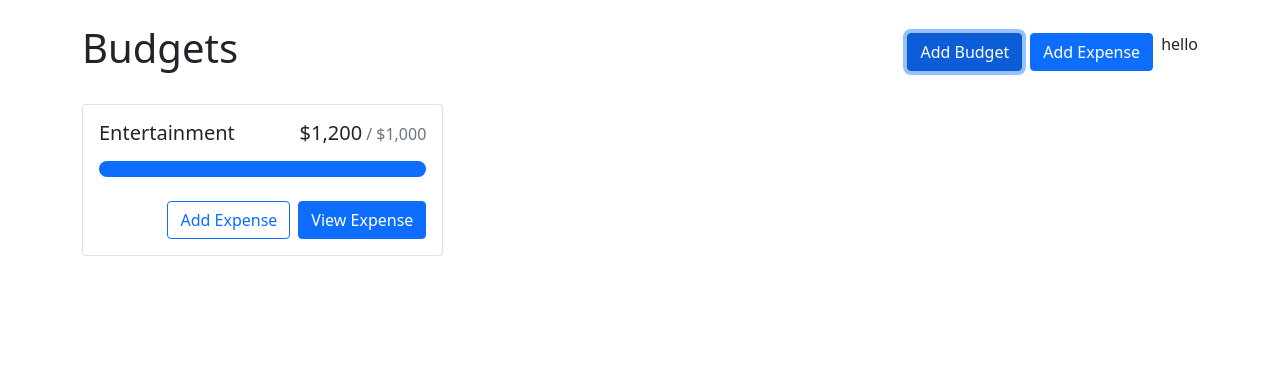
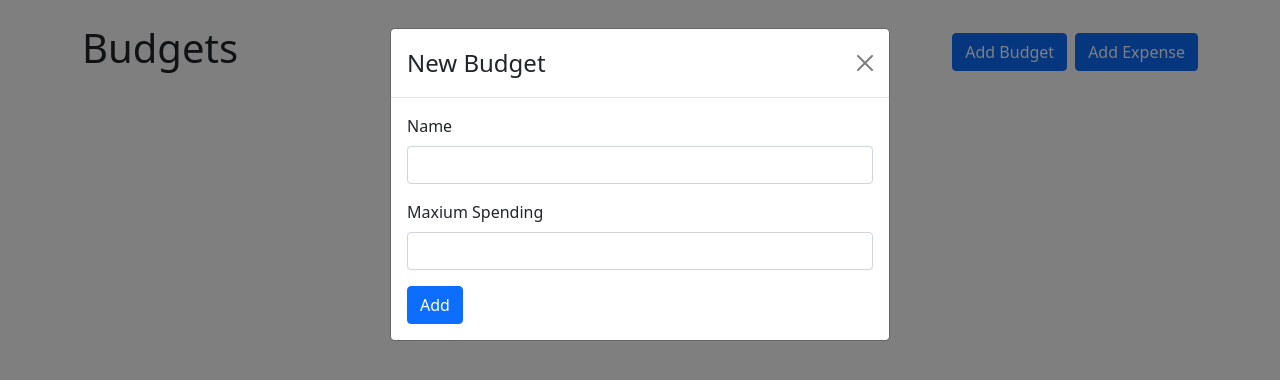
Before and after one commit to drewwoods55/budgeting_app, a React (Create React App) app: page / in a window 1280 px wide. Both pictures are taken after a click on the button "Add Budget". Shown: the top 380 px of the page. Built offline with nearby package versions, Linux system fonts and the light colour scheme.

Commit message:
added logic of adding a new budget card. Used local storage to house data. Next will be handling deleting budget cards. Also need to add Add Expnse functionality

```diff
--- a/src/App.js
+++ b/src/App.js
@@ -1,16 +1,22 @@
 import { Button, Stack } from 'react-bootstrap';
 import Container from 'react-bootstrap/Container';
+import AddBudgetModal from './components/AddBudgetModal';
 import BudgetCard from './components/BudgetCard';
+import {useState} from "react"
+import { BudgetsProvider, useBudgets } from './contexts/BudgetsContext';
 
 
 function App() {
+  const [showAddBudgetModal, setShowAddBudgetModal] = useState(false)
+  const { budgets, getBudgetExpenses } = useBudgets()
+
   return (
+    <>
     <Container className='my-4'>
       <Stack direction="horizontal" gap={2} className='mb-4'>
         <h1 className='me-auto'>Budgets</h1>
-        <Button variant="primary">Add Budget</Button>
+        <Button variant="primary" onClick={() => setShowAddBudgetModal(true)}>Add Budget</Button>
         <Button vasriant="outline-primary">Add Expense</Button>
-        <p>hello</p>
       </Stack>
       <div
         style={{
@@ -20,15 +26,26 @@ function App() {
           alignItems: "flex-start",
         }}
       >
-        <BudgetCard
-        name="Entertainment"
-        gray
-        amount={1200}
-        max={1000}
-        >
-        </BudgetCard>
+        {budgets.map(budget => {
+          const amount = getBudgetExpenses(budget.id).reduce(
+            (total,expense) => total + expense.amount, 0
+          )
+          return(
+          <BudgetCard
+          key={budget.id}
+          name={budget.name}
+          amount={amount}
+          max={budget.max}
+          />
+          )
+        })}
+
       </div>
     </Container>
+    <AddBudgetModal
+    show={showAddBudgetModal}
+    handleClose={()=> setShowAddBudgetModal(false)}/>
+    </>
   )
 }
 
--- /dev/null
+++ b/src/components/AddBudgetModal.js
@@ -0,0 +1,47 @@
+import { Form, Modal, Button } from 'react-bootstrap'
+import { useRef } from 'react'
+import React from 'react'
+import { useBudgets } from '../contexts/BudgetsContext'
+
+
+function AddBudgetModal({show, handleClose}) {
+    const nameRef = useRef()
+    const maxRef = useRef()
+    const { addBudget } = useBudgets()
+function handleSubmit(e){
+    e.preventDefault()
+    addBudget(
+        {
+            name: nameRef.current.value,
+            max: parseFloat(maxRef.current.value)
+        })
+        handleClose()
+}
+
+  return (
+    <Modal show={show} onHide={handleClose}>
+        <Form onSubmit={handleSubmit}>
+            <Modal.Header closeButton>
+                <Modal.Title>New Budget</Modal.Title>
+            </Modal.Header>
+            <Modal.Body>
+                <Form.Group className='mb-3' controlId='name'>
+                    <Form.Label>Name</Form.Label>
+                    <Form.Control ref= {nameRef} type="text" required />
+                </Form.Group>
+                <Form.Group className='mb-3' controlId='name'>
+                    <Form.Label>Maxium Spending</Form.Label>
+                    <Form.Control ref={maxRef} type="number" required min={0} step={0.01}/>
+                </Form.Group>
+                <div className='d-flex-box-content-end'>
+                    <Button variant="primary" type="submit">
+                        Add
+                    </Button>
+                </div>
+            </Modal.Body>
+        </Form>
+        </Modal>
+  )
+}
+
+export default AddBudgetModal
--- a/src/components/BudgetCard.js
+++ b/src/components/BudgetCard.js
@@ -7,16 +7,17 @@ export default function BudgetCard({
     max,
     gray
 }) {
+    // changing background color based apon the amount of expenses compared to budget max
     const classNames = []
-    if (amount > max){
-        classNames.push("danger", "bg-opacityy-10")
-        console.log("expensive")
+    if ( amount > max ){
+        classNames.push("bg-danger", "bg-opacityy-10")
+
     } else if (gray) {
         classNames.push("bg-light")
     }
 
   return (
-    <Card className={classNames.join("")}>
+    <Card className={classNames.join(" ")}>
         <Card.Body>
             <Card.Title className="d-flex justify-content-between align-items0baseline fw-normal mb-3">
             <div className="me-2">{name}</div>
@@ -35,7 +36,7 @@ export default function BudgetCard({
             />
             <Stack direction="horizontal" gap="2" className="mt-4">
                 <Button variant="outline-primary" className="ms-auto">Add Expense</Button>
-                <Button>View Expense</Button>
+                <Button variant="outline-secondary">View Expenses</Button>
             </Stack>
         </Card.Body>
     </Card>
@@ -46,4 +47,5 @@ function getProgressBarVariant(amount, max){
     const ratio = amount / max
     if (ratio < 0.5) return "primary"
     if (ratio < 0.75) return "warning"
+    return "danger"
 }
--- a/src/contexts/BudgetsContext.js
+++ b/src/contexts/BudgetsContext.js
@@ -1,5 +1,6 @@
 import React, { useContext, useState } from "react"
 import { v4 as uuidV4 } from "uuid"
+import useLocalStoarge from "../hooks/useLocalStorage"
 // import useLocalStorage from "../hooks/useLocalStorage"
 
 const BudgetsContext = React.createContext()
@@ -7,10 +8,23 @@ const BudgetsContext = React.createContext()
 export function useBudgets(){
     return useContext(BudgetsContext)
 }
+// //budgets
+// {
+//     id:
+//     name:
+//     max
+// }
+// //expenses
+// {
+//     id:
+//     budgetId:
+//     amount:
+//     description:
+// }
 
-export const BudgetsProvider = ({children}) => {
-    const [budgets, setBudgets] = useState([])
-    const [expenses, setExpenses] = useState([])
+export const BudgetsProvider = ({ children }) => {
+    const [budgets, setBudgets] = useLocalStoarge("budgets",[])
+    const [expenses, setExpenses] = useLocalStoarge("expenses",[])
 
             function getBudgetExpenses(budgetId){
                 return expenses.filter(expenses => expenses.budgetId === budgetId)
@@ -30,13 +44,15 @@ export const BudgetsProvider = ({children}) => {
                 })
             }
             function deleteBudget({ id }){
-                //TODO
+                //TODO deal with expnses
                 setBudgets(prevBudgets => {
                     return prevBudgets.filter(budget => budget.id !== id)
                 })
             }
             function deleteExpense({ id }){
-
+                setExpenses(prevExpenses => {
+                    return prevExpenses.filter(budget => budget.id !== id)
+                })
             }
 
     return (
--- a/src/hooks/useLocalStorage.js
+++ b/src/hooks/useLocalStorage.js
@@ -1 +1,21 @@
-function useLocalStoarge(key, defaultValue)
+import {useState, useEffect} from "react"
+
+export default function useLocalStorage(key, defaultValue) {
+    const [value,setValue] = useState(() => {
+        const jsonValue = localStorage.getItem(key)
+        if(jsonValue != null) return JSON.parse(jsonValue)
+
+        if(typeof defaultValue === "function") {
+            return defaultValue()
+        }else {
+            return defaultValue
+        }
+    })
+
+
+useEffect(() => {
+  localStorage.setItem(key, JSON.stringify(value))
+}, [key,value])
+
+return [value,setValue]
+}
```
